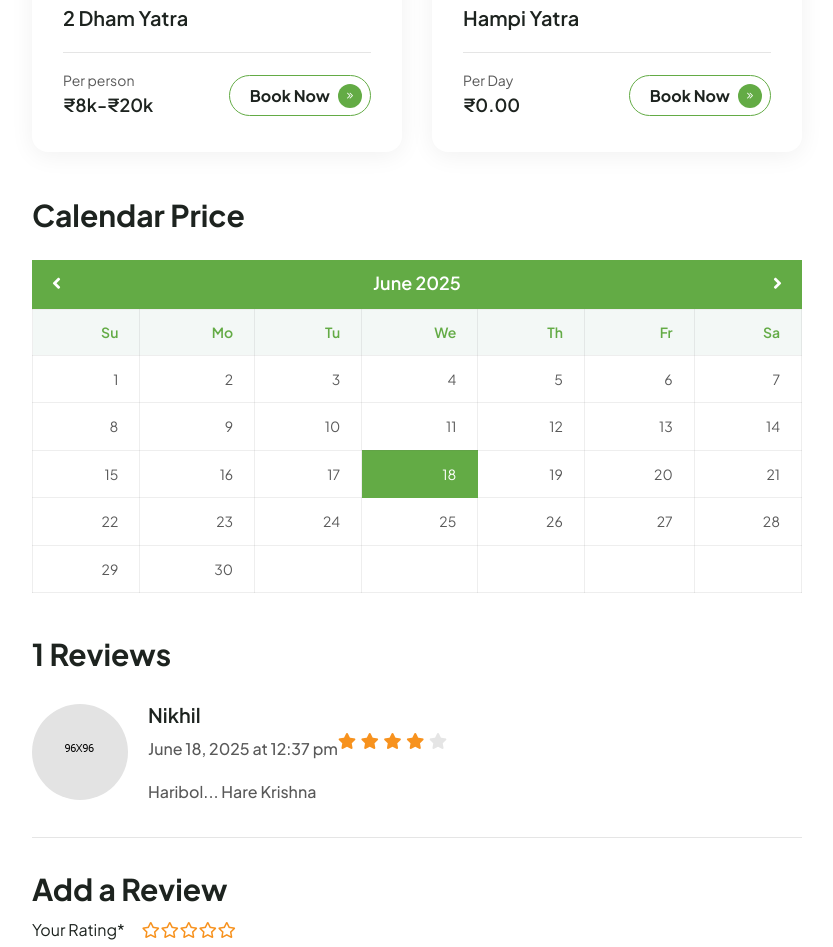
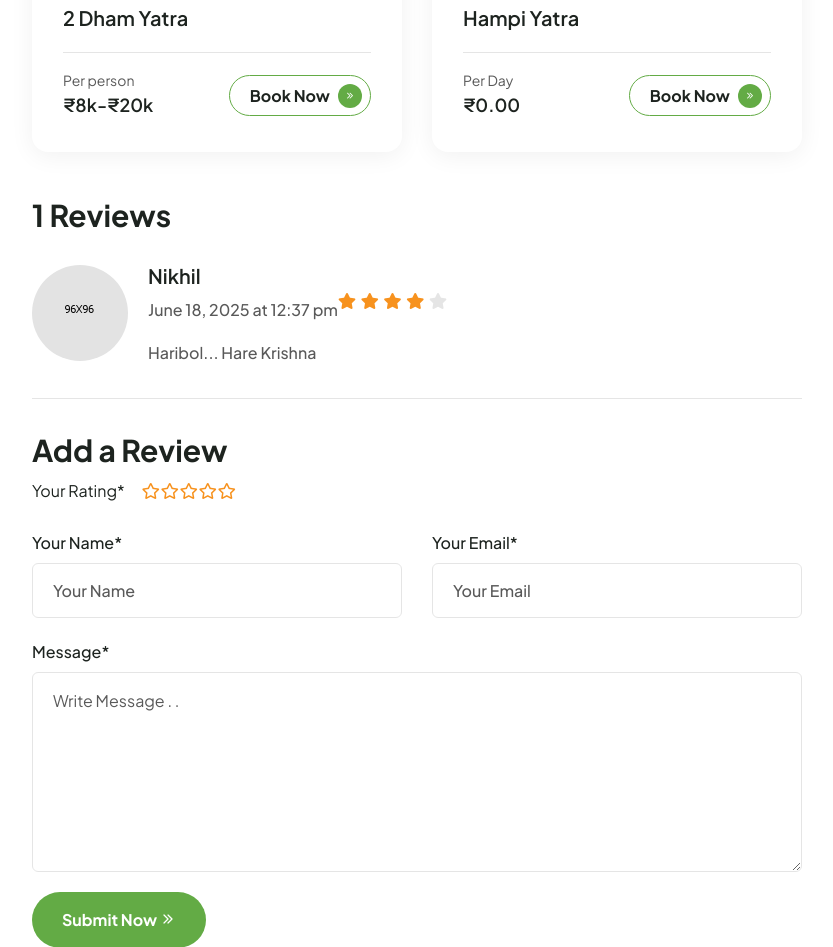
Before and after one commit to VishnuVahanDas/holytrail, a Django app: page /tour-detail in a window 1280 px wide. Shown: the part 3524-4471 px from the top of the page, without its empty margins (23-856 px from the left). Run offline with Django 5.2, Linux system fonts and the light colour scheme; some libraries are stand-ins or nearby versions; some web fonts are replaced.

Commit message:
Update tour-details.html

```diff
--- a/templates/tour-details.html
+++ b/templates/tour-details.html
@@ -483,14 +483,7 @@
                                     <iframe title="template google map" src="https://www.google.com/maps/embed?pb=!1m18!1m12!1m3!1d4562.753041141002!2d-118.80123790098536!3d34.152323469614075!2m3!1f0!2f0!3f0!3m2!1i1024!2i768!4f13.1!3m3!1m2!1s0x80e82469c2162619%3A0xba03efb7998eef6d!2sCostco+Wholesale!5e0!3m2!1sbn!2sbd!4v1562518641290!5m2!1sbn!2sbd" class="map__@@extraClassName" allowfullscreen></iframe>
                                 </div>
                             </div> --><!-- /.tour-listing-details__content__item -->
-                    <div class="tour-listing-details__content__item tour-listing-details__calender wow fadeInUp"
-                        data-wow-duration='1500ms' data-wow-delay='500ms'>
-                        <h4 class="tour-listing-details__title">Calendar Price</h4>
-                        <!-- /.tour-listing-details__title -->
-                        <div class="tour-listing-details__calender-box">
-                            <div class="gotur-datepicker"></div>
-                        </div>
-                    </div><!-- /.tour-listing-details__content__item -->
+
                     <div class="tour-listing-details__content__item tour-listing-details__reviews">
                         <h4 class="tour-listing-details__title wow fadeInUp" data-wow-duration='1500ms'
                             data-wow-delay='500ms'>1 Reviews</h4><!-- /.tour-listing-details__title -->
```
